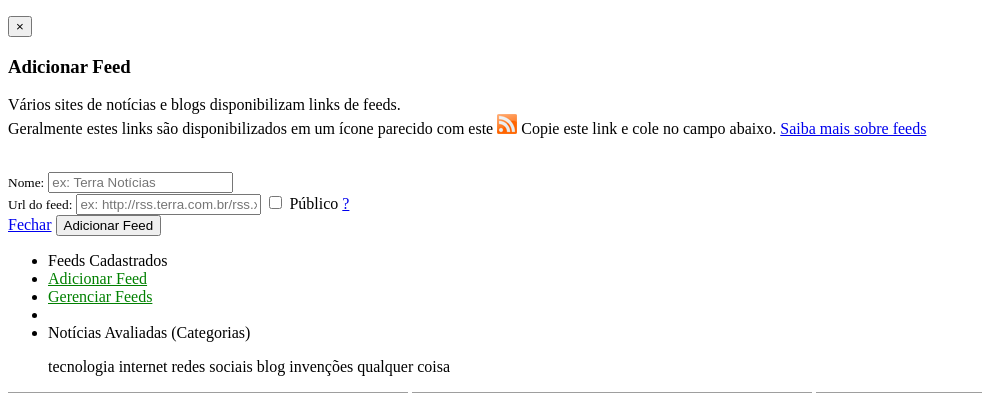
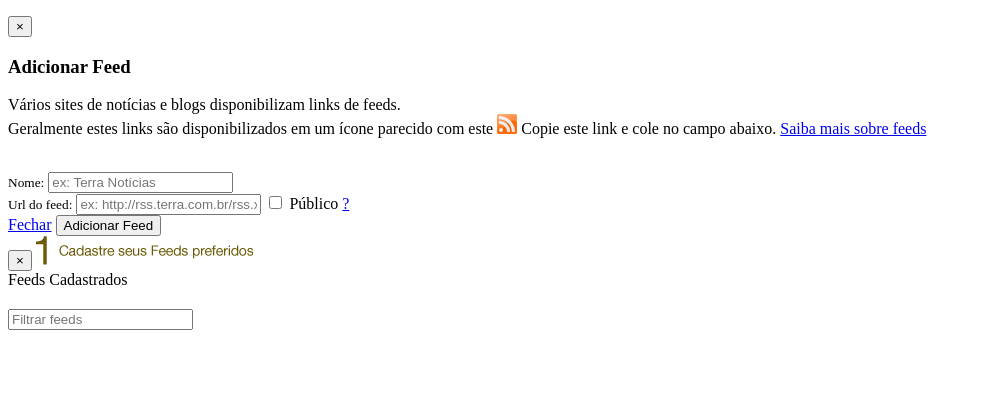
Before and after one commit to romulo1984/dehbora, a PHP site: the page made by templates/home.php in a window 1280 px wide. Shown: the part 257-650 px from the top of the page, without its empty margins (0-982 px from the left). Run offline with PHP 8.4, Linux system fonts and the light colour scheme; the template is opened without the code that fills it, so the values that code supplies are empty; some libraries are stand-ins or nearby versions; grey boxes are pictures that could not be loaded.

Commit message:
Mais alterações no Layout e alertas de uso

```diff
--- a/public/css/layout.css
+++ b/public/css/layout.css
@@ -66,6 +66,7 @@
 .footer {
     background: #da1f6e;
     height: 100px;
+    margin-top: 20px;
 }
 
 .copyright {
--- a/templates/home.php
+++ b/templates/home.php
@@ -41,17 +41,30 @@
                 'noResults': 'Nenhum resultado'
             }
         );
+
+        $('input#searchrss').quicksearch('ul#alvosearchrss li.li-rss',
+            {
+                'delay': 300,
+                'loader': 'span.input-loader-feeds',
+                'noResults': 'Nenhum resultado'
+            }
+        );
+
         $(".box-scroll").mCustomScrollbar();
     });
 </script>
 <div class="row">
     <div class="span4">
+        <div class="alert alert-success">
+            <button type="button" class="close" data-dismiss="alert">×</button>
+            <img src="<?php echo URL_BASE; ?>/public/img/alerts-2.png"/>
+        </div>
         <div class="well">
             <i class="icon-tag"></i> Feeds de <span class="label label-info"><?php if (isset($nome)) echo $nome; else echo $nome_feed_inicial; ?></span>
             <form style="margin-top: 20px;">
                 <div class="input-prepend">
                     <span class="add-on"><i class="icon-filter"></i></span>
-                    <input type="text" value="" name="searchdom" id="searchdom" placeholder="Filtrar feeds" autofocus/>
+                    <input type="text" value="" name="searchdom" id="searchdom" placeholder="Filtrar noticias" autofocus/>
                     <span class="input-loader" style="margin-left: 10px; width: 24px; display: none;">
                         <img style="margin-bottom: 5px;" src="<?php echo URL_BASE; ?>/public/img/loader-mini.gif"/>
                     </span>
@@ -80,7 +93,11 @@
         </div>
     </div>
     <div class="span4">
-        <div class="well">
+        <div class="alert alert-info">
+            <button type="button" class="close" data-dismiss="alert">×</button>
+            <img src="<?php echo URL_BASE; ?>/public/img/alerts-3.png"/>
+        </div>
+        <div class="well" style="background-image: url('../public/img/bg-logo.png');background-position: top right;background-repeat: no-repeat">
             <i class="icon-tag"></i> <span class="label label-success">Notícias Recomendadas</span>
             <form style="margin-top: 20px;">
                 <div class="input-prepend">
--- a/templates/inc/footer.php
+++ b/templates/inc/footer.php
@@ -6,7 +6,7 @@
         <div class="footer">
             <div class="container">
                 <a href="<?php echo URL_BASE; ?>/inicial"><div class="logo-footer"></div></a>
-                <div class="copyright">Este site foi desenvolvido por Rômulo Guimarães</div>
+                <div class="copyright"><?php echo date("Y"); ?> - Quase nenhum direito reservado. =)</div>
             </div>
         </div>
     </body>
--- a/templates/inc/sidebar.php
+++ b/templates/inc/sidebar.php
@@ -30,9 +30,23 @@
                 <div class="span12">
                     <div class="row">
                         <div class="span4">
+                            <div class="alert">
+                                <button type="button" class="close" data-dismiss="alert">×</button>
+                                <img src="<?php echo URL_BASE; ?>/public/img/alerts-1.png"/>
+                            </div>
                             <div class="well">
-                                <ul class="nav nav-list">
-                                    <li class="nav-header"><i class="icon-tag"></i> Feeds Cadastrados</li>
+                                <i class="icon-tag"></i> Feeds Cadastrados
+                                <form style="margin-top: 20px;">
+                                        <div class="input-prepend">
+                                            <span class="add-on"><i class="icon-filter"></i></span>
+                                            <input type="text" value="" name="searchrss" id="searchrss" placeholder="Filtrar feeds"/>
+                                            <span class="input-loader-feeds" style="margin-left: 10px; width: 24px; display: none;">
+                                                <img style="margin-bottom: 5px;" src="<?php echo URL_BASE; ?>/public/img/loader-mini.gif"/>
+                                            </span>
+                                        </div>
+                                    </form>
+                                <div style="overflow-y:auto; height: 200px;" class="box-scroll">
+                                <ul class="nav nav-list" id="alvosearchrss" >
                                     <?php
                                         $lista_feeds = new Crud();
                                         $lista_feeds->setTabela('feeds');
@@ -42,9 +56,8 @@
                                                 'id_user ='.$user['id'],
                                                 'created DESC'
                                              )->fetchAll(PDO::FETCH_ASSOC);
-
                                         foreach($l_f as $l){
-                                            echo '<li class="';
+                                            echo '<li class="li-rss ';
                                             if(isset($id_feed_atual) && $id_feed_atual == $l['id']){
                                                 echo "active";
                                             }
@@ -53,18 +66,12 @@
 
                                         $nome_feed_inicial = $l_f[0]['nome'];
                                     ?>
+                                </ul>
+                                </div>
+                                <ul class="nav nav-list">
+                                    <li class="divider"></li>
                                     <li><a href="#addFeed" style="color: green !important;" data-toggle="modal"><i class="icon-plus"></i> Adicionar Feed</a></li>
                                     <li><a href="#" style="color: green !important;"><i class="icon-edit"></i> Gerenciar Feeds</a></li>
-                                    <li class="divider"></li>
-                                    <li class="nav-header"><i class="icon-heart"></i> Notícias Avaliadas (Categorias)</li>
-                                    <p>
-                                        <span class="label">tecnologia</span>
-                                        <span class="label">internet</span>
-                                        <span class="label">redes sociais</span>
-                                        <span class="label">blog</span>
-                                        <span class="label">invenções</span>
-                                        <span class="label">qualquer coisa</span>
-                                    </p>
                                 </ul>
                             </div>
                              <div class="well img-margin">
```
Also changed, not shown: templates/inicial.php (+13 -4 lines), public/img/alerts-1.png (added), public/img/alerts-2.png (added), public/img/alerts-3.png (added), public/img/alerts.png (added), public/img/bg-logo.png (added), public/img/bg.gif (added), public/img/bg.png (added), public/img/logo-dehbora-duplo-old.png (added), public/img/logo-dehbora-duplo.png, public/img/slide-1.jpg (added), 2 other files. Lines whose indentation alone changed are shown as unchanged.
